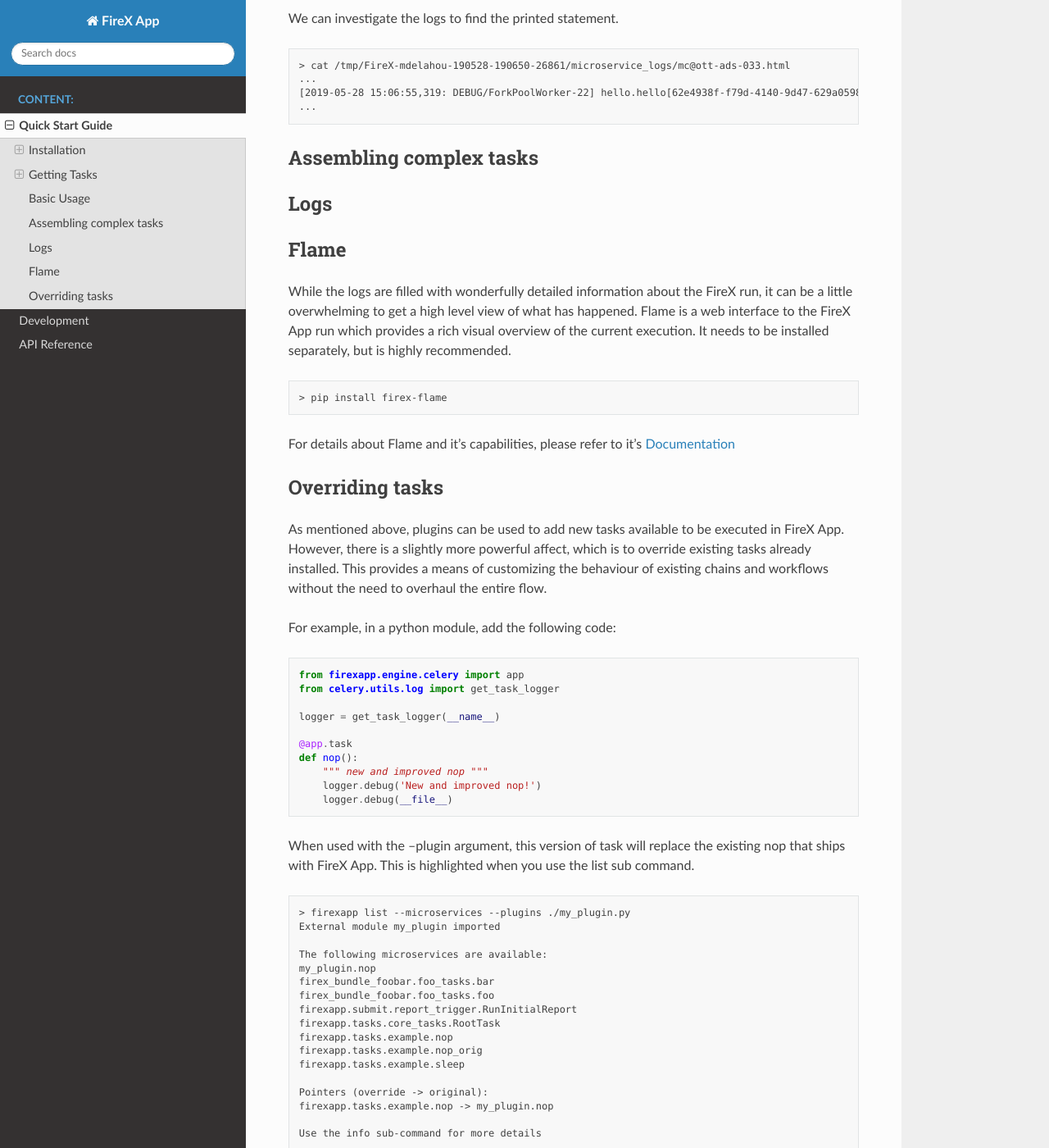
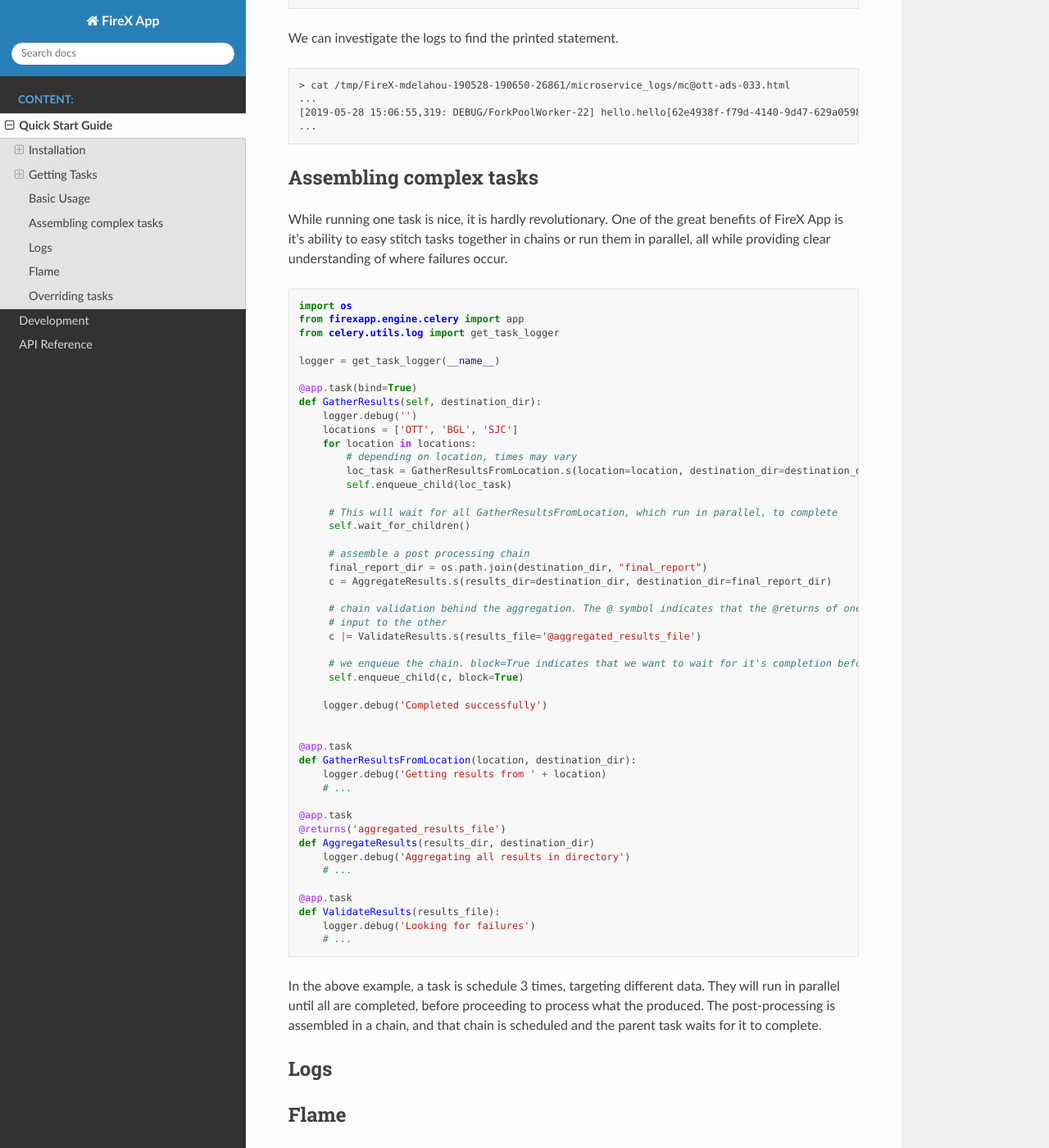
Before and after one commit to FireXStuff/firexapp, a Sphinx documentation site: the page built from docs/quick_start.rst, in a window 1280 px wide and 1400 px high, scrolled down 2822 px. Shown: the whole window at 82% size. Built offline with Sphinx 7.4.7 and the Read the Docs theme 2.0.0, drawn with Linux system fonts in a browser that asks for light colours; some of the changed text lies outside the part shown.

Commit message:
Documentation. A more complex example.

```diff
--- a/docs/quick_start.rst
+++ b/docs/quick_start.rst
@@ -137,7 +137,8 @@
 
 Finally, let use our task. You use the 'submit' sub command to execute the task. In this example, we'll also include
 --sync so that the console is locked for the full execution of the run. This is useful for cases where firexapp needs
-to block the execution, such as in a Jenkin's job.
+to block the execution, such as in a Jenkin's job. Omitting --sync will send FireX App execution to the background
+instead of waiting till completion.
 
 .. code-block:: text
 
@@ -161,6 +162,64 @@
 
 Assembling complex tasks
 ------------------------
+
+While running one task is nice, it is hardly revolutionary. One of the great benefits of FireX App is it's ability to
+easy stitch tasks together in chains or run them in parallel, all while providing clear understanding of where failures
+occur.
+
+.. code-block:: python
+
+    import os
+    from firexapp.engine.celery import app
+    from celery.utils.log import get_task_logger
+
+    logger = get_task_logger(__name__)
+
+    @app.task(bind=True)
+    def GatherResults(self, destination_dir):
+        logger.debug('')
+        locations = ['OTT', 'BGL', 'SJC']
+        for location in locations:
+            # depending on location, times may vary
+            loc_task = GatherResultsFromLocation.s(location=location, destination_dir=destination_dir)
+            self.enqueue_child(loc_task)
+
+         # This will wait for all GatherResultsFromLocation, which run in parallel, to complete
+         self.wait_for_children()
+
+         # assemble a post processing chain
+         final_report_dir = os.path.join(destination_dir, "final_report")
+         c = AggregateResults.s(results_dir=destination_dir, destination_dir=final_report_dir)
+
+         # chain validation behind the aggregation. The @ symbol indicates that the @returns of one task should be the
+         # input to the other
+         c |= ValidateResults.s(results_file='@aggregated_results_file')
+
+         # we enqueue the chain. block=True indicates that we want to wait for it's completion before proceeding
+         self.enqueue_child(c, block=True)
+
+        logger.debug('Completed successfully')
+
+
+    @app.task
+    def GatherResultsFromLocation(location, destination_dir):
+        logger.debug('Getting results from ' + location)
+        # ...
+
+    @app.task
+    @returns('aggregated_results_file')
+    def AggregateResults(results_dir, destination_dir)
+        logger.debug('Aggregating all results in directory')
+        # ...
+
+    @app.task
+    def ValidateResults(results_file):
+        logger.debug('Looking for failures')
+        # ...
+
+In the above example, a task is schedule 3 times, targeting different data. They will run in parallel until all are
+completed, before proceeding to process what the produced. The post-processing is assembled in a chain, and that chain
+is scheduled and the parent task waits for it to complete.
 
 Logs
 ----
```
